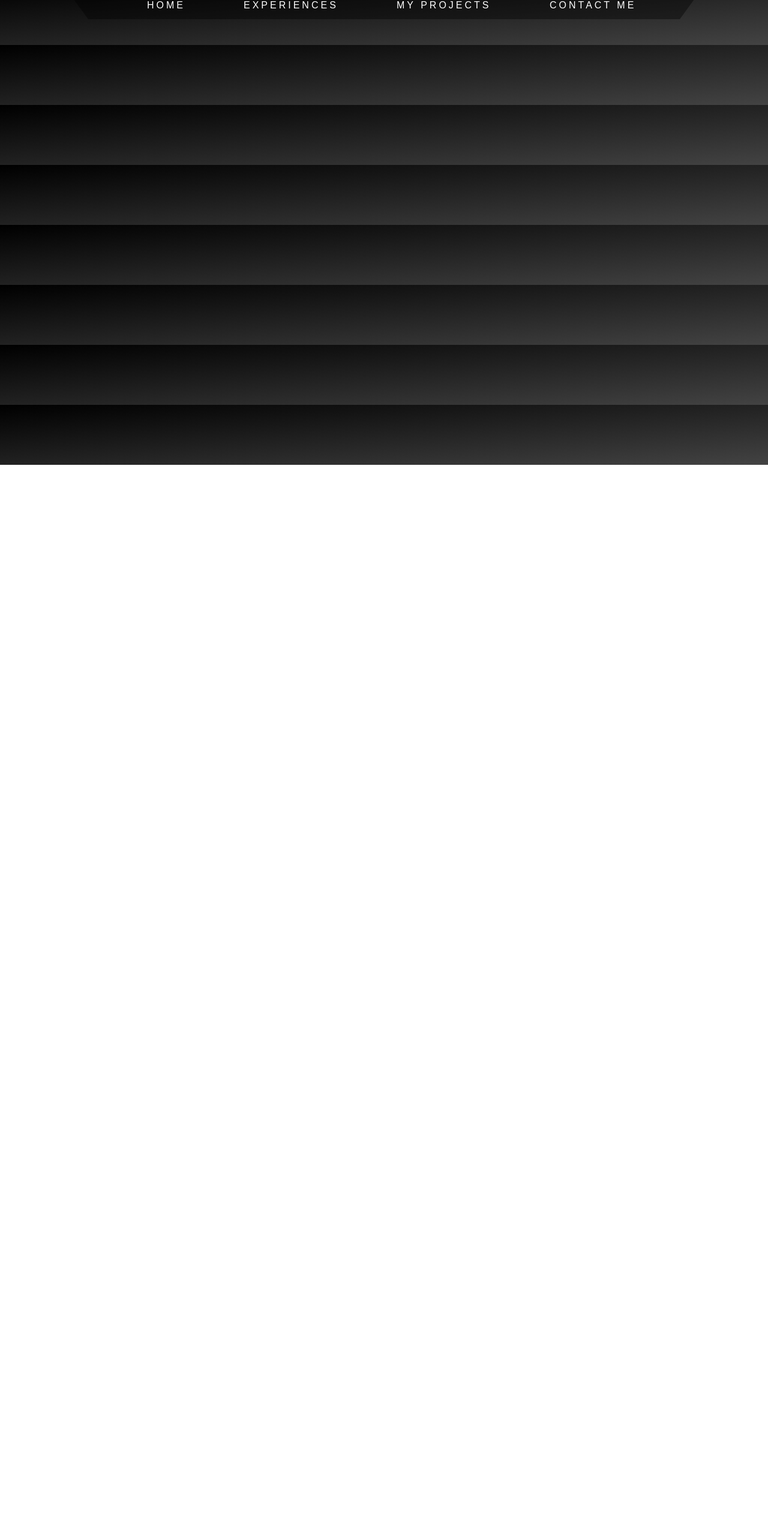
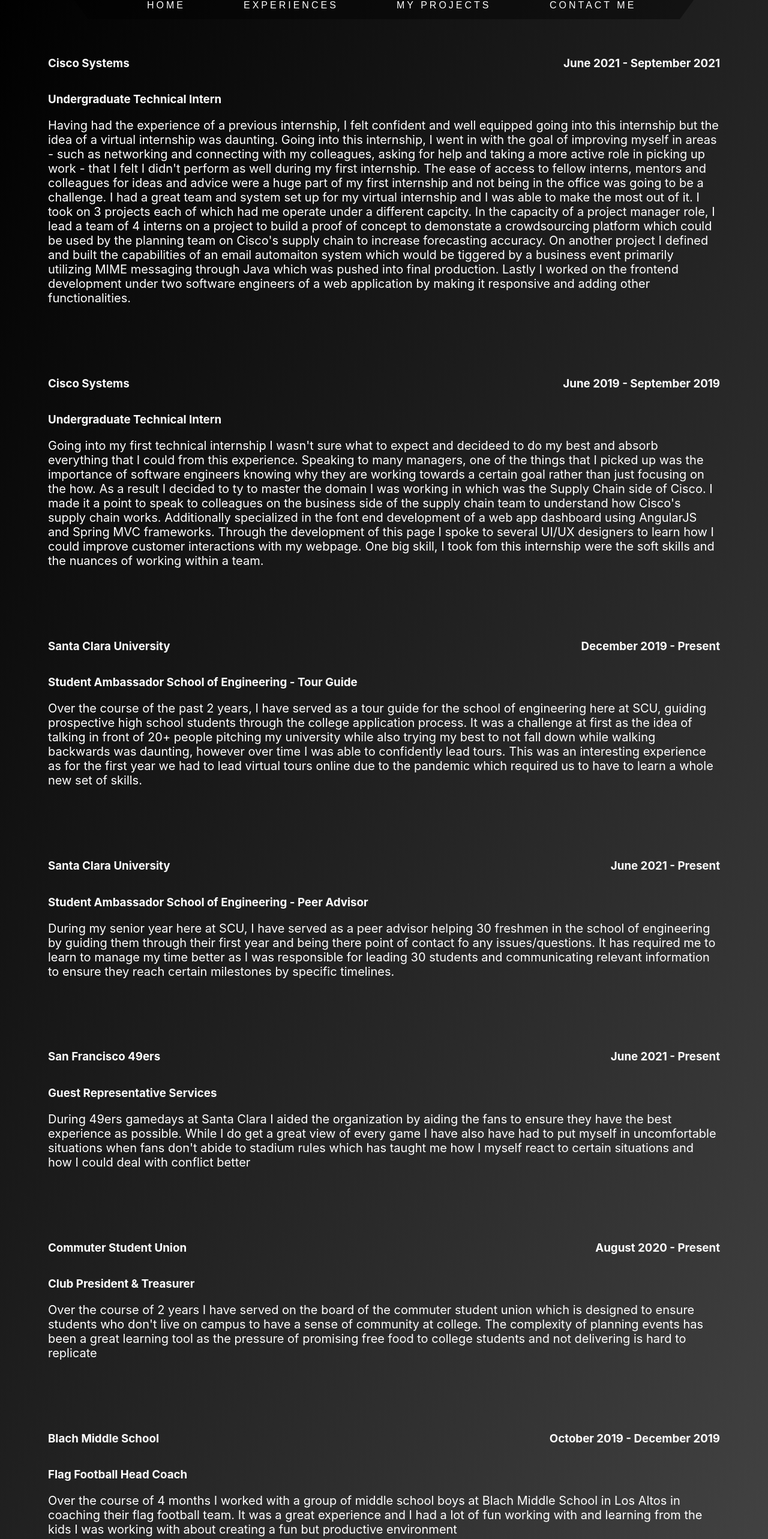
Before and after one commit to siddcv/personalwebsite, a React (Create React App) app: page /#/experience in a window 1280 px wide. Shown: the part 25-2591 px from the top of the page at 60% size. Before the commit the page ends 800 px from the top, so only its background shows below. Built offline with nearby package versions, Linux system fonts and the light colour scheme.

Commit message:
deploy w hash

```diff
--- a/public/index.html
+++ b/public/index.html
@@ -24,7 +24,7 @@
       work correctly both with client-side routing and a non-root public URL.
       Learn how to configure a non-root public URL by running `npm run build`.
     -->
-    <title>Sidd's Website'</title>
+    <title>Sidd's Website</title>
   </head>
   <body>
     <noscript>You need to enable JavaScript to run this app.</noscript>
--- /dev/null
+++ b/src/components/MyExperiences.js
@@ -0,0 +1,99 @@
+// JavaScript source code
+import React from "react";
+import '../css/Experience.css';
+
+function MyExperiences() {
+    return (
+        <div>
+            <div class="exp">
+                <div class="flex1">
+                    <h3>Cisco Systems</h3>
+                    <h3> June 2021 - September 2021 </h3>
+                </div>
+                <h3> Undergraduate Technical Intern </h3>
+                <p> Having had the experience of a previous internship, I felt confident and well equipped going into this internship but the idea of a virtual internship was daunting.
+                    Going into this internship, I went in with the goal of improving myself in areas - such as networking and connecting with my colleagues, asking for help and taking a more active role in picking up work - that I felt I didn't perform as well during my first internship.
+                    The ease of access to fellow interns, mentors and colleagues for ideas and advice were a huge part of my first internship and not being in the office was going to be a challenge.
+                    I had a great team and system set up for my virtual internship and I was able to make the most out of it.
+                    I took on 3 projects each of which had me operate under a different capcity. In the capacity of a project manager role, I lead a team of 4 interns on a project to build a proof of concept to demonstate a crowdsourcing platform which could be used by the planning team on Cisco's supply chain to increase forecasting accuracy.
+                    On another project I defined and built the capabilities of an email automaiton system which would be tiggered by a business event primarily utilizing MIME messaging through Java which was pushed into final production.
+                    Lastly I worked on the frontend development under two software engineers of a web application by making it responsive and adding other functionalities.
+                </p>
+            </div>
+
+            <div class="exp">
+                <div class="flex1">
+                    <h3>Cisco Systems</h3>
+                    <h3> June 2019 - September 2019 </h3>
+                </div>
+                <h3> Undergraduate Technical Intern </h3>
+                <p>Going into my first technical internship I wasn't sure what to expect and decideed to do my best and absorb everything that I could from this experience.
+                    Speaking to many managers, one of the things that I picked up was the importance of software engineers knowing why they are working towards a certain goal rather than just focusing on the how. As a result I decided to ty to master the domain I was working in which was the Supply Chain side of Cisco.
+                    I made it a point to speak to colleagues on the business side of the supply chain team to understand how Cisco's supply chain works.
+                    Additionally specialized in the font end development of a web app dashboard using AngularJS and Spring MVC frameworks. Through the development of this page I spoke to several UI/UX designers to learn how I could improve customer interactions with my webpage.
+                    One big skill, I took fom this internship were the soft skills and the nuances of working within a team.
+
+                </p>
+            </div>
+
+            <div class="exp">
+                <div class="flex1">
+                    <h3>Santa Clara University</h3>
+                    <h3> December 2019 - Present </h3>
+                </div>
+                <h3> Student Ambassador School of Engineering - Tour Guide </h3>
+                <p>Over the course of the past 2 years, I have served as a tour guide for the school of engineering here at SCU, guiding prospective high school students through the college application process.
+                    It was a challenge at first as the idea of talking in front of 20+ people pitching my university while also trying my best to not fall down while walking backwards was daunting, however over time I was able to confidently lead tours.
+                    This was an interesting experience as for the first year we had to lead virtual tours online due to the pandemic which required us to have to learn a whole new set of skills.
+
+                </p>
+            </div>
+
+            <div class="exp">
+                <div class="flex1">
+                    <h3>Santa Clara University</h3>
+                    <h3> June 2021 - Present </h3>
+                </div>
+                <h3> Student Ambassador School of Engineering - Peer Advisor </h3>
+                <p> During my senior year here at SCU, I have served as a peer advisor helping 30 freshmen in the school of engineering by guiding them through their first year and being there point of contact fo any issues/questions.
+                    It has required me to learn to manage my time better as I was responsible for leading 30 students and communicating relevant information to ensure they reach certain milestones by specific timelines.
+                </p>
+            </div>
+
+            <div class="exp">
+                <div class="flex1">
+                    <h3>San Francisco 49ers</h3>
+                    <h3> June 2021 - Present </h3>
+                </div>
+                <h3> Guest Representative Services </h3>
+                <p> During 49ers gamedays at Santa Clara I aided the organization by aiding the fans to ensure they have the best experience as possible.
+                    While I do get a great view of every game I have also have had to put myself in uncomfortable situations when fans don't abide to stadium rules which has taught me how I myself react to certain situations and how I could deal with conflict better
+                </p>
+            </div>
+
+            <div class="exp">
+                <div class="flex1">
+                    <h3>Commuter Student Union</h3>
+                    <h3> August 2020 - Present </h3>
+                </div>
+                <h3> Club President & Treasurer</h3>
+                <p> Over the course of 2 years I have served on the board of the commuter student union which is designed to ensure students who don't live on campus to have a sense of community at college.
+                    The complexity of planning events has been a great learning tool as the pressure of promising free food to college students and not delivering is hard to replicate
+                </p>
+            </div>
+
+            <div class="exp">
+                <div class="flex1">
+                    <h3>Blach Middle School</h3>
+                    <h3> October 2019 - December 2019 </h3>
+                </div>
+                <h3> Flag Football Head Coach </h3>
+                <p>Over the course of 4 months I worked with a group of middle school boys at Blach Middle School in Los Altos in coaching their flag football team. It was a great experience and I had a lot of fun working with and learning from the kids I was working with about creating a fun but productive environment
+                </p>
+            </div>
+
+        </div>
+        );
+
+}
+export default MyExperiences
--- /dev/null
+++ b/src/css/Experience.css
@@ -0,0 +1,12 @@
+.flex1{
+    display:flex;
+    justify-content: space-between;
+    color:white;
+    /*    padding-left:5rem;
+        padding-right:5rem;*/
+}
+
+.exp {
+    padding: 0rem 5rem 5rem 5rem;
+    color: white;
+}
--- a/src/pages/Experience.js
+++ b/src/pages/Experience.js
@@ -2,12 +2,14 @@
 // JavaScript source code
 import React from "react";
 import Nav from "../components/Nav";
+import MyExperiences from "../components/MyExperiences"
 
 
 function Experience() {
     return (
         <div>
             <Nav />
+            <MyExperiences/>
         </div>
     );
 }
```
Also changed, not shown: src/pages/Home.js (+0 -38 lines).
